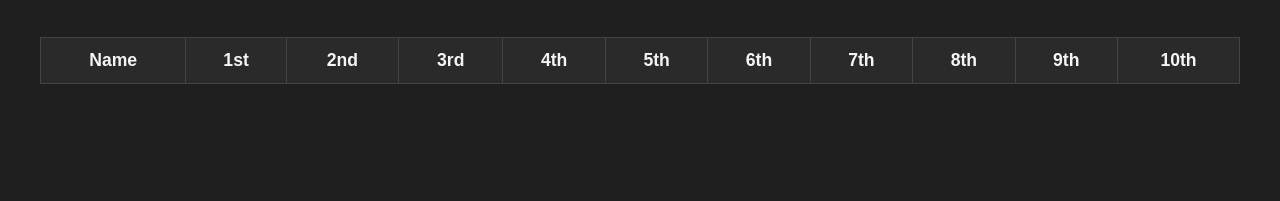
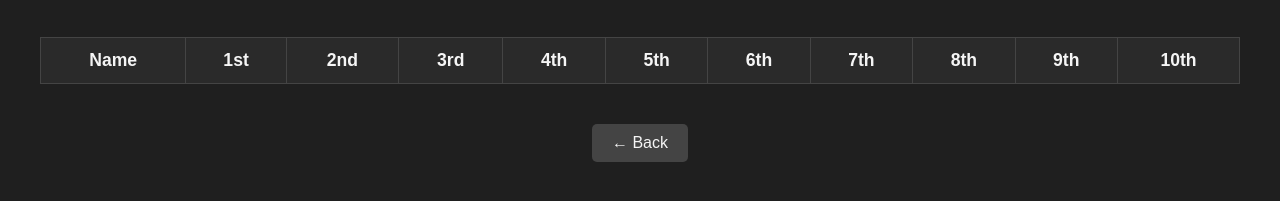
Before and after one commit to JoakimHLund/eurovision, a plain HTML site: page leaderboard.html in a window 1280 px wide. Shown: the part 251-452 px from the top of the page. Drawn offline with Linux system fonts and the light colour scheme; no server answers.

Commit message:
leaderboard changes

```diff
--- a/leaderboard.html
+++ b/leaderboard.html
@@ -71,13 +71,15 @@
         querySnapshot.forEach((doc) => {
           const data = doc.data();
           const name = data.name || "Unnamed";
+          const team = data.team || "NoTeam";
+
           const rankings = data.rankings || {};
 
           const row = document.createElement("tr");
 
           // Player name cell
           const nameCell = document.createElement("td");
-          nameCell.textContent = name;
+          nameCell.textContent = `(${team}) ${name}`;
           row.appendChild(nameCell);
 
           // Rankings 1–10
@@ -131,5 +133,18 @@
     </thead>
     <tbody id="leaderboard-body"></tbody>
   </table>
+  <div style="margin-top: 40px;">
+    <button onclick="history.back()" style="
+      padding: 10px 20px;
+      background-color: #444;
+      color: #f5f5f5;
+      border: none;
+      border-radius: 5px;
+      font-size: 1rem;
+      cursor: pointer;
+    ">
+      ← Back
+    </button>
+  </div>
 </body>
 </html>
```
Also changed, not shown: thankyou.html (+1 -0 lines).
